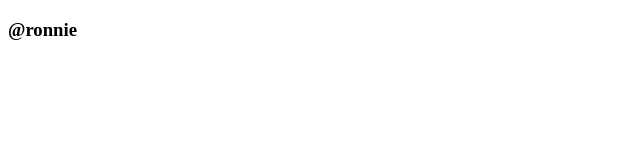
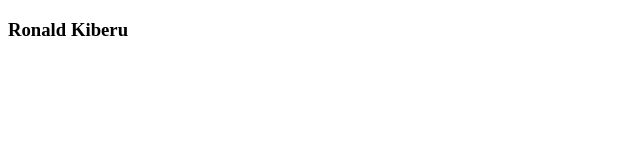
Before and after one commit to 17Xamuel/intern, a plain HTML site: page ronnie.html in a window 1280 px wide. Shown: the full height of the page, 0-640 px from the left. Drawn offline with Linux system fonts and the light colour scheme.

Commit message:
i changed this area

```diff
--- a/ronnie.html
+++ b/ronnie.html
@@ -8,7 +8,7 @@
 </head>
 <body>
     <h3>
-        @ronnie
+        Ronald Kiberu
     </h3>
 </body>
 </html>
```
